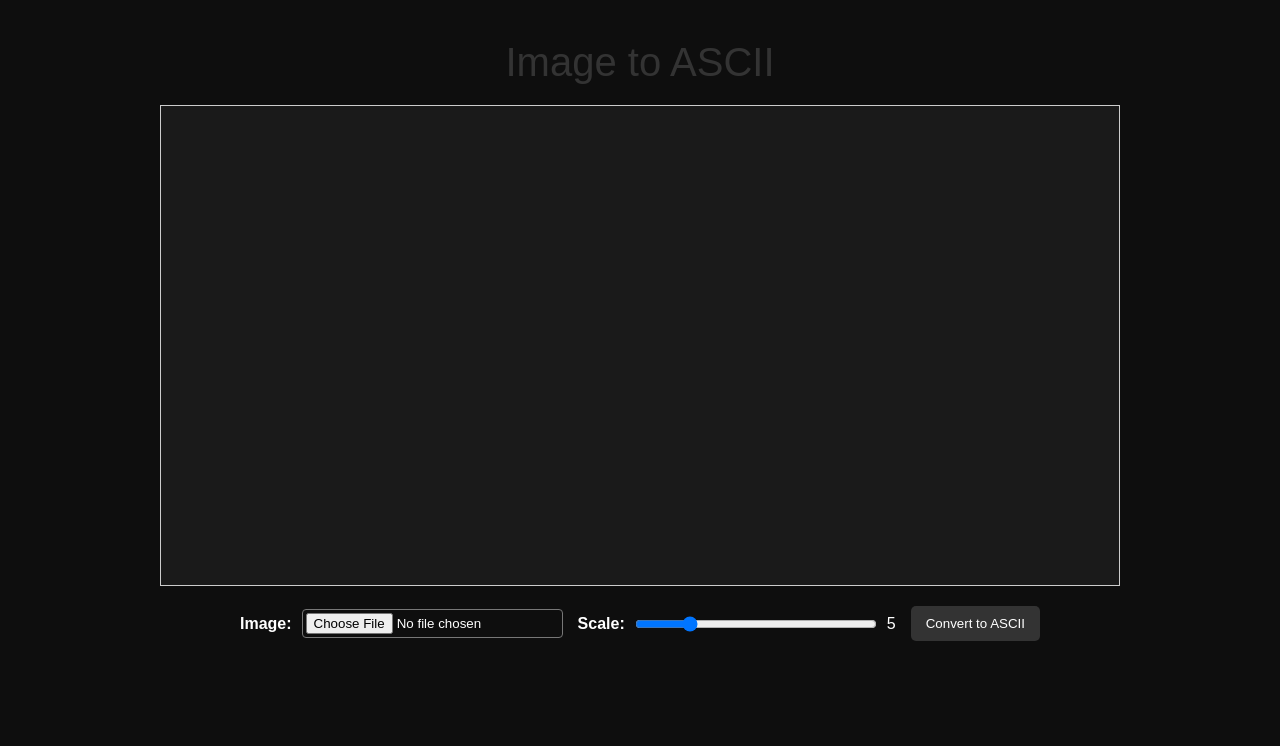
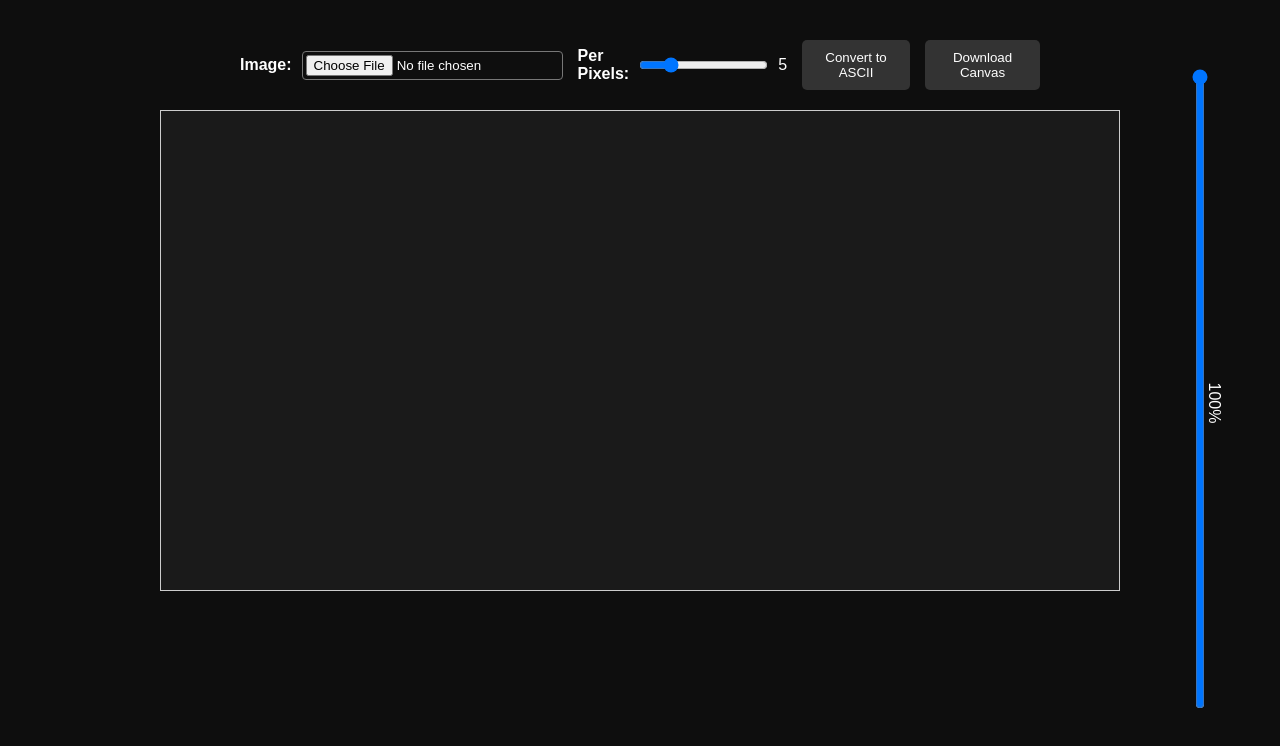
Before and after one commit to TGDRangaka/image-to-ascii-art, a plain HTML site: page index.html in a window 1280 px wide. Drawn offline with nearby package versions, Linux system fonts and the light colour scheme.

Commit message:
feat: download image

```diff
--- a/index.html
+++ b/index.html
@@ -8,8 +8,7 @@
     <link rel="stylesheet" href="style.css" />
   </head>
   <body>
-    <header>Image to ASCII</header>
-    <canvas id="canvas"></canvas>
+    <!-- <header>Image to ASCII</header> -->
 
     <form id="imageForm">
       <!-- image input -->
@@ -19,13 +18,25 @@
       </div>
       <!-- slider input -->
       <div class="slider">
-        <label for="scaleSlider">Scale:</label>
+        <label for="scaleSlider">Per Pixels:</label>
         <input type="range" id="scaleSlider" min="1" max="20" value="5" />
         <span id="scaleOutput">5</span>
       </div>
       <!-- submit -->
       <button id="convertButton" type="button">Convert to ASCII</button>
+
+      <!-- Download Button -->
+      <button id="downloadButton" type="button">Download Canvas</button>
     </form>
+    <canvas id="canvas"></canvas>
+
+    <!-- slider vertical -->
+    <!-- need to be right - fixed -->
+    <div class="sliderVertical">
+      <!-- <label for="sliderVertical">Scale:</label> -->
+      <input type="range" id="sliderVertical" min="1" max="100" value="100" />
+      <span id="sliderVerticalOutput">100%</span>
+    </div>
 
     <!-- jquery -->
     <script src="https://ajax.googleapis.com/ajax/libs/jquery/3.5.1/jquery.min.js"></script>
--- a/script.js
+++ b/script.js
@@ -38,7 +38,7 @@ class AsciiEffect {
       for (; j < width; j += cellGap) {
         pixelIndex = pixelsCountInRow + j * 4;
         const data = {
-          r: pixels[pixelIndex],     //red
+          r: pixels[pixelIndex], //red
           g: pixels[pixelIndex + 1], //green
           b: pixels[pixelIndex + 2], //blue
           a: pixels[pixelIndex + 3], //alpha
@@ -128,8 +128,8 @@ scaleSlider.on("input", function () {
 });
 
 imageInput.on("input", function () {
-    generateImage();
-})
+  generateImage();
+});
 
 const generateImage = () => {
   const scaleValue = parseInt(scaleSlider.val());
@@ -143,11 +143,34 @@ const generateImage = () => {
   reader.onload = function (event) {
     const image = new Image();
     image.onload = function () {
+      // const aspectRation = image.width / image.height;
+      canvas.height = image.height;
       canvas.width = image.width;
-      canvas.height = image.height;
       new AsciiEffect(ctx, image.width, image.height, image, scaleValue);
     };
     image.src = event.target.result;
   };
   reader.readAsDataURL(file);
 };
+
+const verticalSlider = document.getElementById("sliderVertical");
+const verticalSliderOut = document.getElementById("sliderVerticalOutput");
+
+verticalSlider.addEventListener("input", (event) => {
+  const scaleValue = event.target.value;
+  verticalSliderOut.textContent = `${scaleValue}%`;
+
+  // change canvas scale
+  canvas.style.transform = `scale(${scaleValue / 100})`;
+});
+
+const downloadCanvas = () => {
+  const link = document.createElement("a");
+  link.download = "canvas-image.png";
+  link.href = canvas.toDataURL("image/png");
+  link.click();
+};
+
+document
+  .getElementById("downloadButton")
+  .addEventListener("click", downloadCanvas);
--- a/style.css
+++ b/style.css
@@ -11,7 +11,7 @@
   align-items: center;
   min-height: 100vh;
   background-color: #0e0e0e;
-    padding: 20px;
+  padding: 10px;
   color: white;
 }
 
@@ -25,11 +25,15 @@
 
 /* Canvas styling */
 canvas {
-    max-width: 100%;
-    width: 100%;
+  /* max-width: 100%; */
+  /* width: 100%; */
+  /* max-height: 95vh; */
+  transform-origin: top;
+  /* scale: 0.5; */
   height: auto;
+  width: auto;
   border: 1px solid #ccc;
-    margin-bottom: 20px;
+  margin-top: 20px;
   background-color: rgba(255, 255, 255, 0.05);
 }
 
@@ -82,6 +86,35 @@
   flex-grow: 1;
 }
 
+.sliderVertical {
+  position: fixed;
+  right: -30vh;
+  top: 50%;
+  transform: translateY(-50%);
+}
+
+.sliderVertical input[type="range"] {
+  writing-mode: bt-lr;
+  transform: rotate(-90deg);
+  width: 80vh;
+  height: 20px;
+}
+
+.sliderVertical label {
+  transform: rotate(-90deg);
+  display: block;
+  text-align: center;
+  margin-left: 20px;
+}
+
+.sliderVertical span {
+  transform-origin: top;
+  transform: rotate(90deg);
+  display: block;
+  text-align: center;
+  margin-left: 45px;
+}
+
 /* Responsive styling */
 @media (min-width: 768px) {
   #imageForm {
```
Also changed, not shown: image.jpg (deleted), img.png (deleted). Lines whose indentation alone changed are shown as unchanged.
